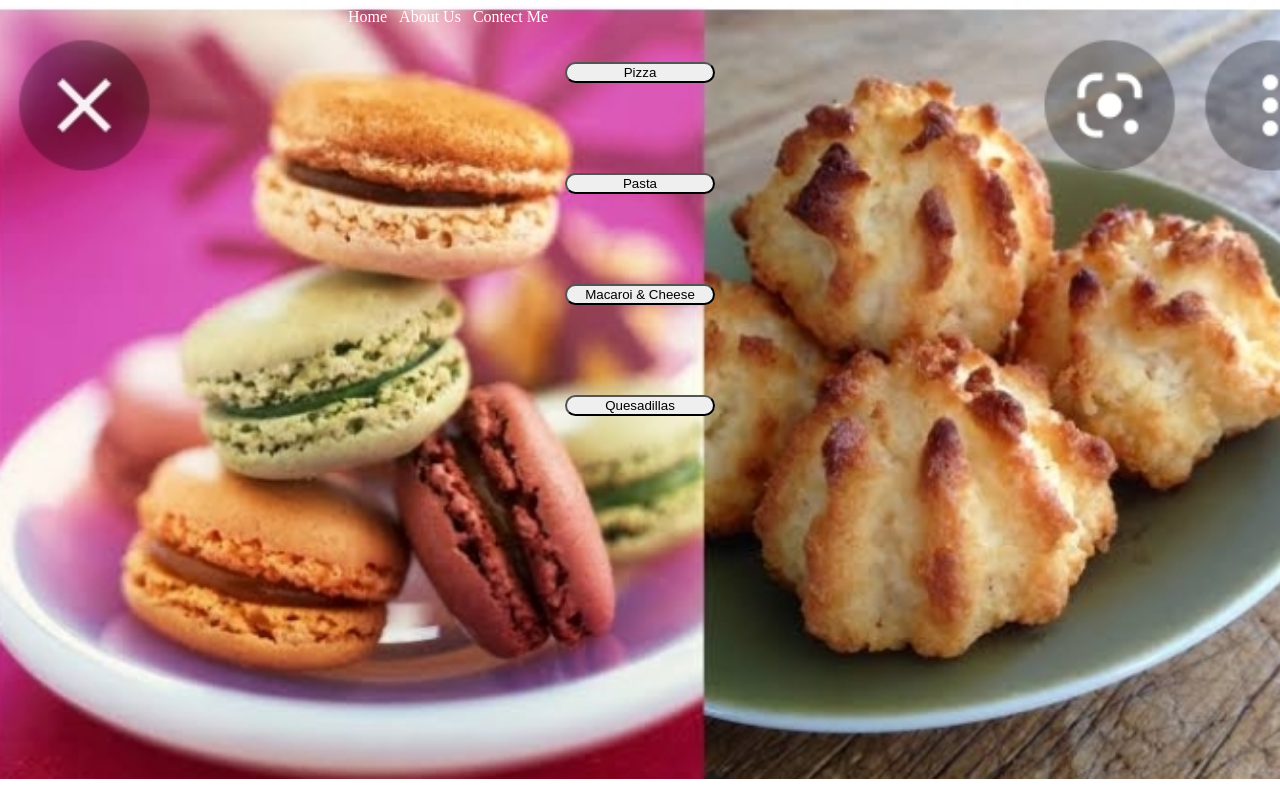
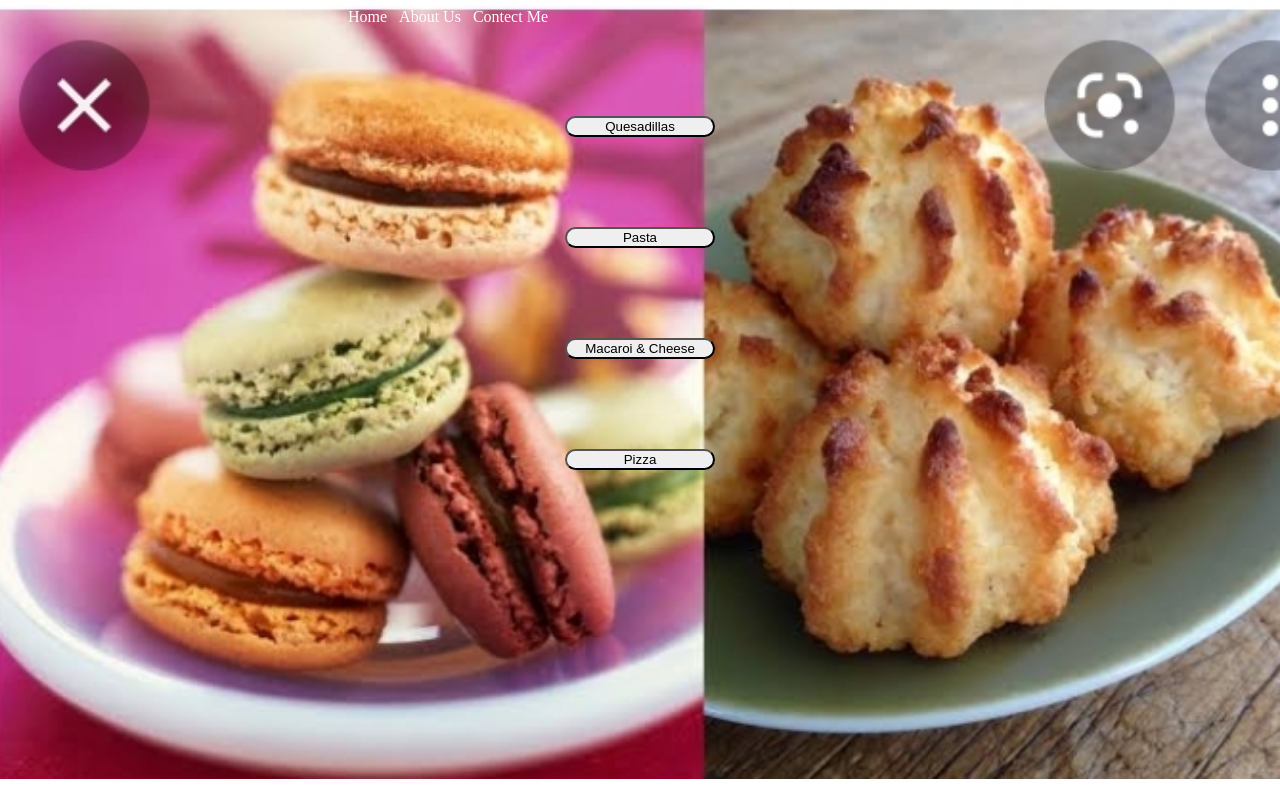
Before and after one commit to khush9122002/crazyFood, a plain HTML site: page page-2.html in a window 1280 px wide. Drawn offline with Linux system fonts and the light colour scheme.

Commit message:
button change

```diff
--- a/page-2.html
+++ b/page-2.html
@@ -35,8 +35,8 @@
 
 
 
-    <div class="abc"><a href="page-3.html"><input type="submit" value="Pizza" align:'center' style="width:150px;border-radius: 45px;" ></input></a><br><br><br><br><br>
-
+    <div class="abc"><br><br><br>
+		<a href="page-6.html"><input type="submit" value="Quesadillas" style="width:150px;border-radius: 45px;"><br> <br><br><br><br><br>
 
 		<a href="page-4.html"> <input type="submit" value="Pasta"style="width:150px;border-radius: 45px;"></input></a><br><br><br><br><br>
 
@@ -44,7 +44,9 @@
 		<a href="page-5.html"><input type="submit"   value="Macaroi & Cheese"style="width:150px;border-radius: 45px;"></a><br><br><br><br><br>
 
 
-		<a href="page-6.html"><input type="submit" value="Quesadillas" style="width:150px;border-radius: 45px;"><br> <br><br>
+			<a href="page-3.html"><input type="submit" value="Pizza" align:'center' style="width:150px;border-radius: 45px;" ></input></a><br><br><br><br><br>
+
+
 	</div>
 
 
```
